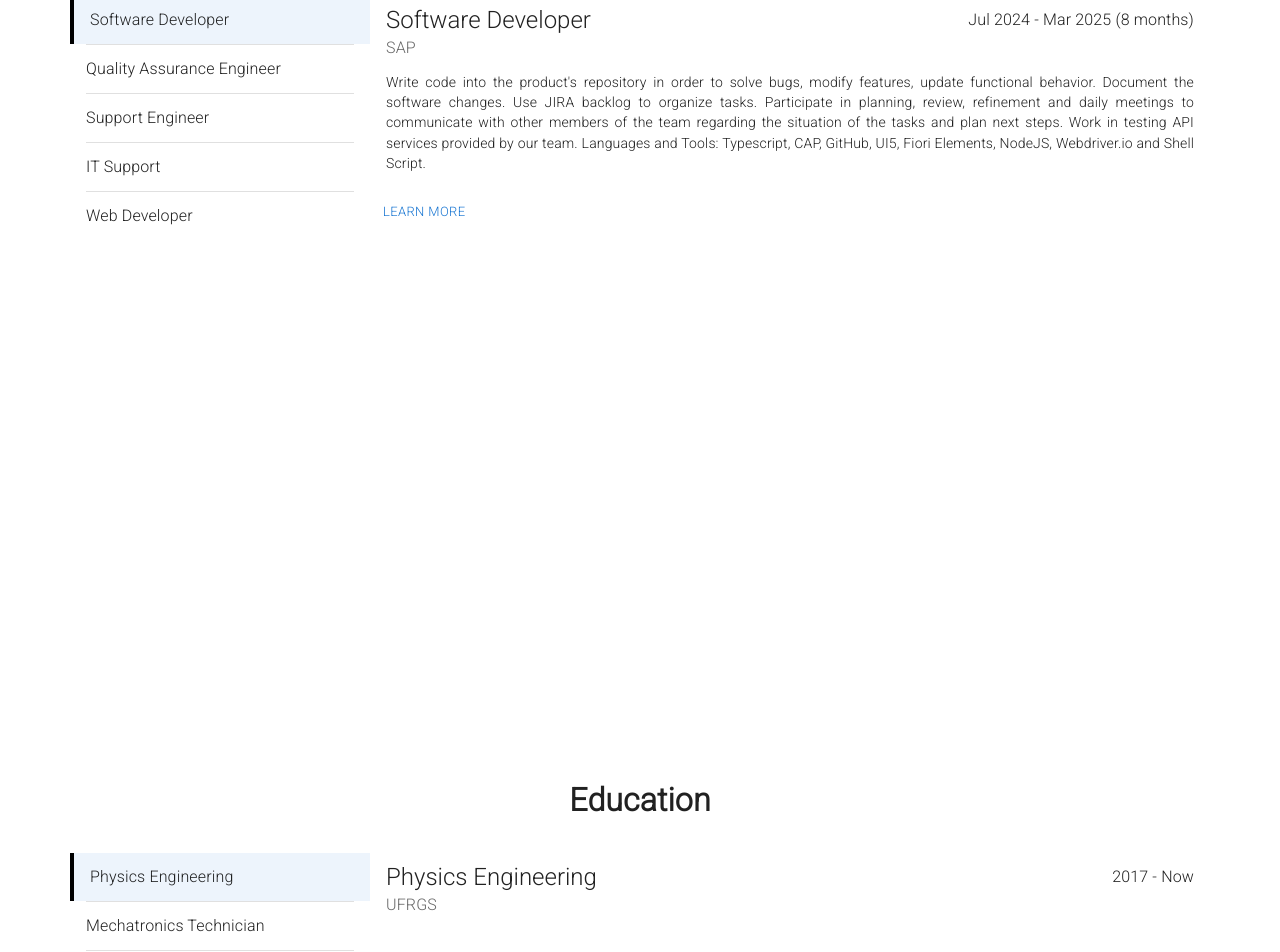
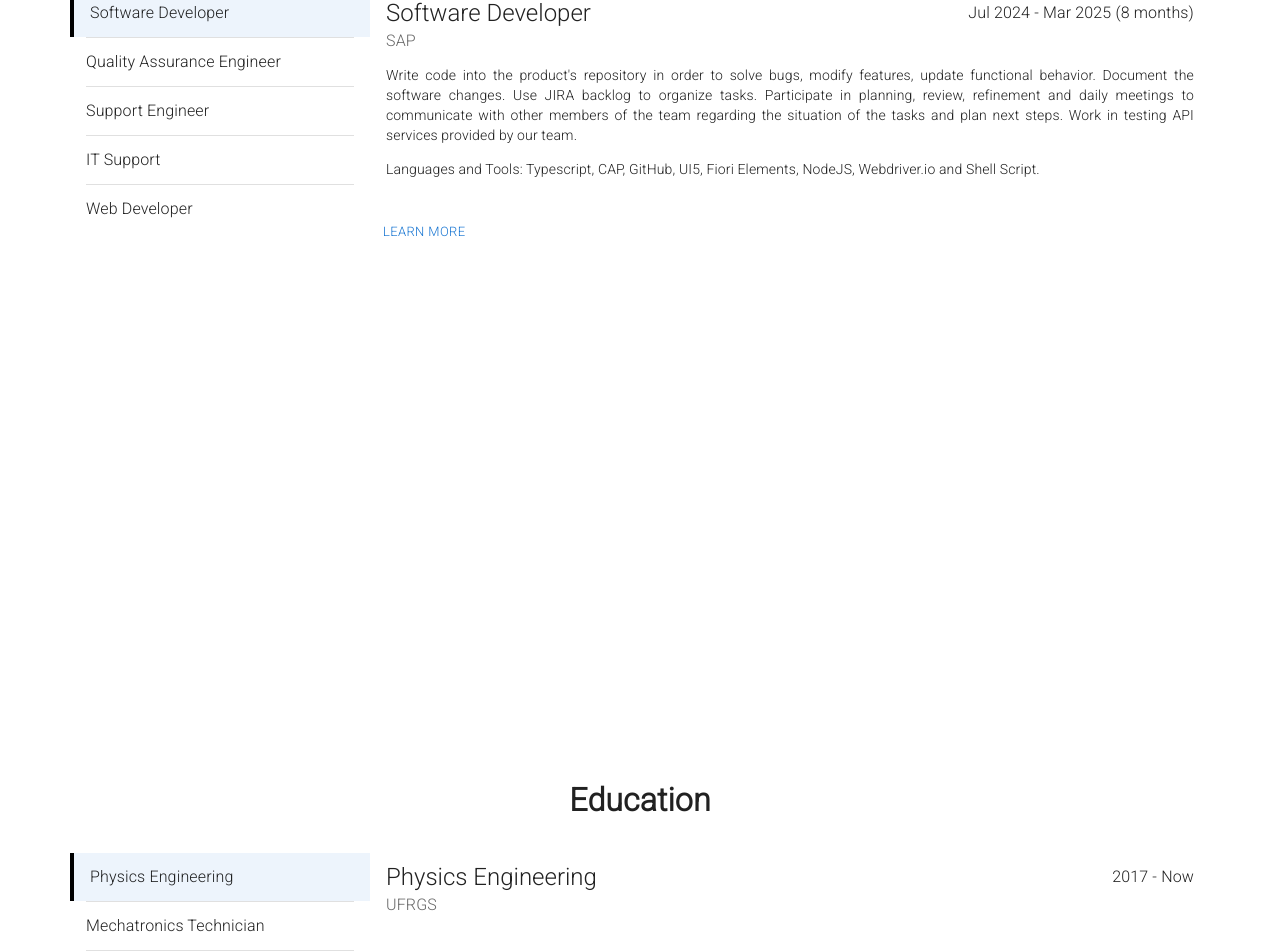
Before and after one commit to joaolucasmm/portfolio-dev, a React (Create React App) app: page / in a window 1280 px wide. Shown: the part 3527-4479 px from the top of the page. Built offline with nearby package versions, Linux system fonts and the light colour scheme.

Commit message:
Update texts in Experience component

```diff
--- a/src/Components/Experience/Experience.jsx
+++ b/src/Components/Experience/Experience.jsx
@@ -29,7 +29,12 @@ function card(language, selectedIndex) {
                     {textSelector(language, selectedIndex+10)}
                 </Typography>
                 <Typography className='description' variant="body2">
-                    {textSelector(language, selectedIndex+15)}
+                    {textSelector(language, 14+selectedIndex*2)}
+                </Typography>
+                <Typography className='description' variant="body2">
+                    <p>
+                        {textSelector(language, 14+selectedIndex*2+1)}
+                    </p>
                 </Typography>
             </CardContent>
             <CardActions>
--- a/src/Components/Experience/texts.js
+++ b/src/Components/Experience/texts.js
@@ -17,11 +17,16 @@ const textPortuguese = [
     "SAP",
     "UFRGS",
     "UFRGS",
-    "Responsável por escrever código no repositório do produto para resolver bugs, modificar funcionalidades e atualizar o comportamento funcional. Documentei as alterações de software e utilizei o backlog do JIRA para organizar as tarefas. Participei de reuniões de planejamento, revisão, refinamento e diárias, mantendo comunicação constante com a equipe sobre o status das tarefas e planejamento dos próximos passos. Atuei na testagem de serviços de API fornecidos pela equipe. Linguagens e Ferramentas: TypeScript, CAP, GitHub, UI5, Fiori Elements, NodeJS, Webdriver.io e Shell Script.",
-    "Responsável pela verificação da consistência de dados por meio de análises de produtos e revisões de código. Notifiquei as equipes responsáveis sobre bugs e erros, comuniquei-me com os desenvolvedores a respeito das questões e garanti que os padrões de qualidade fossem mantidos. Formulei estratégias que asseguraram a estabilidade a longo prazo do uso do produto. Desenvolvi automação de testes E2E, configurei e loguei dados para avaliar a usabilidade das funcionalidades. Linguagens e Ferramentas: TypeScript, GitHub, NodeJS, Webdriver.io e Shell Script.",
-    "Responsável por fornecer suporte aos clientes, pesquisando e analisando cada cenário de incidente e suas correlações com incidentes passados, notas e artigos da base de conhecimento. Realizei chamadas para os clientes a fim de entender melhor os problemas, fornecer atualizações e agilizar o processamento de incidentes. Revisei proativamente os incidentes e verifiquei pontos de melhoria. Escrevi e melhorei artigos da base de conhecimento. Contatei outras equipes para oferecer aos clientes informações completas e detalhadas. Ferramentas: Kibana, Dynatrace, Service Now.",
-    "Manutenção de Computadores. Tools: Excel, Google Forms, OS installer, hardware tools.",
-    "Website Educacional sobre Vitaminas e Coenzimas + Website de Avaliação Virtual da Proteína Total no Soro Sanguíneo. Linguagens e Ferramentas: Javascript, PHP, HTML5, CSS, Adobe Animate and Apache Server"
+    "Responsável por escrever código no repositório do produto para resolver bugs, modificar funcionalidades e atualizar o comportamento funcional. Documentei as alterações de software e utilizei o backlog do JIRA para organizar as tarefas. Participei de reuniões de planejamento, revisão, refinamento e diárias, mantendo comunicação constante com a equipe sobre o status das tarefas e planejamento dos próximos passos. Atuei na testagem de serviços de API fornecidos pela equipe.",
+    "Linguagens e Ferramentas: TypeScript, CAP, GitHub, UI5, Fiori Elements, NodeJS, Webdriver.io e Shell Script.",
+    "Responsável pela verificação da consistência de dados por meio de análises de produtos e revisões de código. Notifiquei as equipes responsáveis sobre bugs e erros, comuniquei-me com os desenvolvedores a respeito das questões e garanti que os padrões de qualidade fossem mantidos. Formulei estratégias que asseguraram a estabilidade a longo prazo do uso do produto. Desenvolvi automação de testes E2E, configurei e loguei dados para avaliar a usabilidade das funcionalidades.",
+    "Linguagens e Ferramentas: TypeScript, GitHub, NodeJS, Webdriver.io e Shell Script.",
+    "Responsável por fornecer suporte aos clientes, pesquisando e analisando cada cenário de incidente e suas correlações com incidentes passados, notas e artigos da base de conhecimento. Realizei chamadas para os clientes a fim de entender melhor os problemas, fornecer atualizações e agilizar o processamento de incidentes. Revisei proativamente os incidentes e verifiquei pontos de melhoria. Escrevi e melhorei artigos da base de conhecimento. Contatei outras equipes para oferecer aos clientes informações completas e detalhadas.",
+    "Ferramentas: Kibana, Dynatrace, Service Now.",
+    "Manutenção e reparo de computadores. Instalação e configuração de software. Organização de inventário. Manutenção de rede.",
+    "Tools: Excel, Google Forms, OS installer, hardware tools.",
+    "Desenvolvimento de Website Educacional sobre Vitaminas e Coenzimas + Website de Avaliação Virtual da Proteína Total no Soro Sanguíneo.",
+    "Linguagens e Ferramentas: Javascript, PHP, HTML5, CSS, Adobe Animate and Apache Server"
 ]
 
 
@@ -42,11 +47,16 @@ const textEnglish = [
     "SAP",
     "UFRGS",
     "UFRGS",
-    "Write code into the product's repository in order to solve bugs, modify features, update functional behavior. Document the software changes. Use JIRA backlog to organize tasks. Participate in planning, review, refinement and daily meetings to communicate with other members of the team regarding the situation of the tasks and plan next steps. Work in testing API services provided by our team. Languages and Tools: Typescript, CAP, GitHub, UI5, Fiori Elements, NodeJS, Webdriver.io and Shell Script.",
-    "Deliver data consistency verification thorough product analyses and code reviews. Notify responsible teams of bugs and errors, communicate with developers regarding issues, and ensure quality standards are maintained. Formulate strategies that guarantee the long-term stability of product use. Development of E2E test automation, setup and logging of data to assess the functionality usability of the features. Languages and Tools: Typescript, GitHub, NodeJS, Webdriver.io and Shell Script.",
-    "Provide support to customers by researching and analyzing each incident scenario and its correlations with past incidents, Notes and KBAs. Provide calls to customers to better understand issues, provide updates, and speed up incident processing. Proactively review incidents and check for improvement points. Write and improve Knowledge Base Articles. Contact other teams to delight customers with complete and detailed information. Tools: Kibana, Dynatrace, Service Now.",
-    "Veterinary Hospital Equipment maintenance. Tools: Excel, Google Forms, OS installer, hardware tools.",
-    "Vitamins and coenzymes educational website + Virtual evaluation of total protein in blood serum website. Languages and Tools: Javascript, PHP, HTML5, CSS, Adobe Animate and Apache Server."
+    "Write code into the product's repository in order to solve bugs, modify features, update functional behavior. Document the software changes. Use JIRA backlog to organize tasks. Participate in planning, review, refinement and daily meetings to communicate with other members of the team regarding the situation of the tasks and plan next steps. Work in testing API services provided by our team.",
+    "Languages and Tools: Typescript, CAP, GitHub, UI5, Fiori Elements, NodeJS, Webdriver.io and Shell Script.",
+    "Deliver data consistency verification thorough product analyses and code reviews. Notify responsible teams of bugs and errors, communicate with developers regarding issues, and ensure quality standards are maintained. Formulate strategies that guarantee the long-term stability of product use. Development of E2E test automation, setup and logging of data to assess the functionality usability of the features.",
+    "Languages and Tools: Typescript, GitHub, NodeJS, Webdriver.io and Shell Script.",
+    "Provide support to customers by researching and analyzing each incident scenario and its correlations with past incidents, Notes and KBAs. Provide calls to customers to better understand issues, provide updates, and speed up incident processing. Proactively review incidents and check for improvement points. Write and improve Knowledge Base Articles. Contact other teams to delight customers with complete and detailed information.",
+    "Tools: Kibana, Dynatrace, Service Now.",
+    "Maintenance and repair of computers. Software installation and configuration. Inventory organization. Network maintenance.",
+    "Tools: Excel, Google Forms, OS installer, hardware tools.",
+    "Development of Vitamins and coenzymes educational website + Virtual evaluation of total protein in blood serum website.",
+    "Languages and Tools: Javascript, PHP, HTML5, CSS, Adobe Animate and Apache Server."
 ]
 
 function textSelector(language, textPosition) {
```
